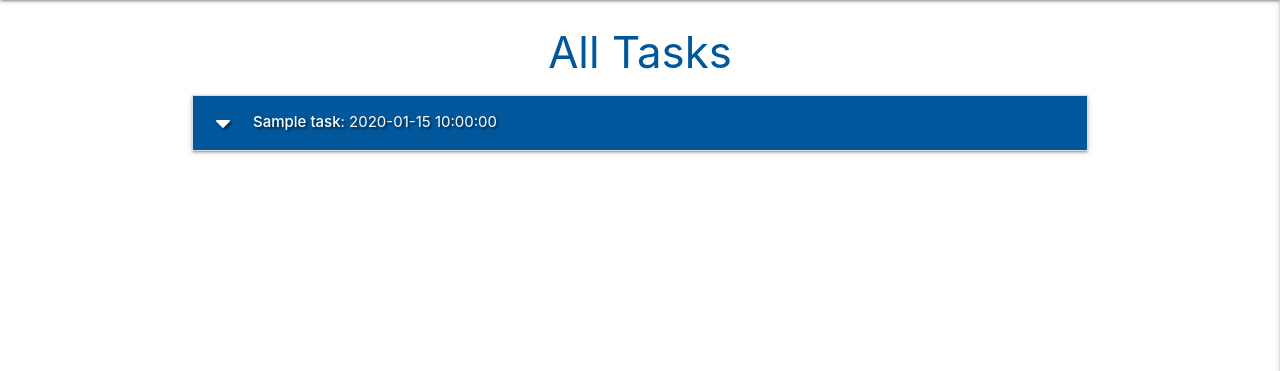
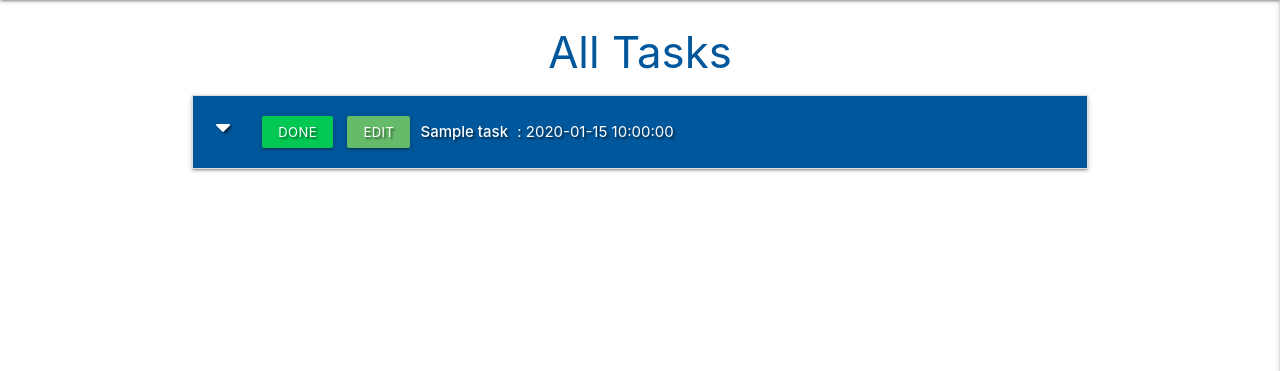
Before and after one commit to Andreim1998/Task-Manager, a Flask app: page / in a window 1280 px wide. Shown: the part 64-435 px from the top of the page. Run offline with Flask 2, Linux system fonts and the light colour scheme; a database or web service that is not in the repository returns one stand-in record (values such as "Sample title"); some libraries are stand-ins or nearby versions.

Commit message:
Added Task edit/done

```diff
--- a/static/css/style.css
+++ b/static/css/style.css
@@ -5,3 +5,12 @@
 .flashes h4 {
     line-height: 2;
 }
+
+.btn-small {
+    margin: 5px;
+}
+
+.collapsible-header .col strong {
+    margin: 5px;
+    line-height: 42px;
+}
--- a/templates/tasks.html
+++ b/templates/tasks.html
@@ -7,12 +7,19 @@
 <ul class="collapsible">
     {% for task in tasks %}
     <li>
-        <div class="collapsible-header white-text light-blue darken-4 text-shadow"><i class="fas fa-caret-down"></i>
-            <strong>{{ task.task_name }}</strong> : {{ task.due_date }}
-            {% if task.is_urgent == "on"  %}
-            <i class="fas fa-exclamation-circle light-blue-text text-lighten-2 tooltipped" data-position="right"
-                data-tooltip="URGENT!"></i>
-            {% endif %}
+        <div class="collapsible-header white-text light-blue darken-4 text-shadow">
+            <div class="col s3">
+                <i class="fas fa-caret-down"></i>
+                <a href="" class="btn-small green accent-4">Done</a>
+                <a href="" class="btn-small green light-blue lighten-1">Edit</a>
+            </div>
+            <div class="col s9">
+                <strong>{{ task.task_name }}</strong> : {{ task.due_date }}
+                {% if task.is_urgent == "on"  %}
+                <i class="fas fa-exclamation-circle light-blue-text text-lighten-2 tooltipped" data-position="right"
+                    data-tooltip="URGENT!"></i>
+                {% endif %}
+            </div>
         </div>
         <div class="collapsible-body">
             <strong>{{ task.category_name }}</strong>
```
